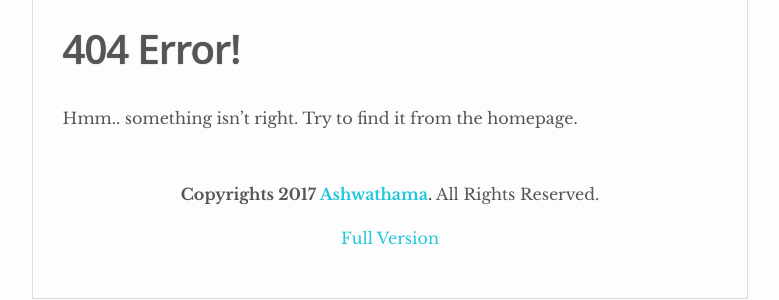
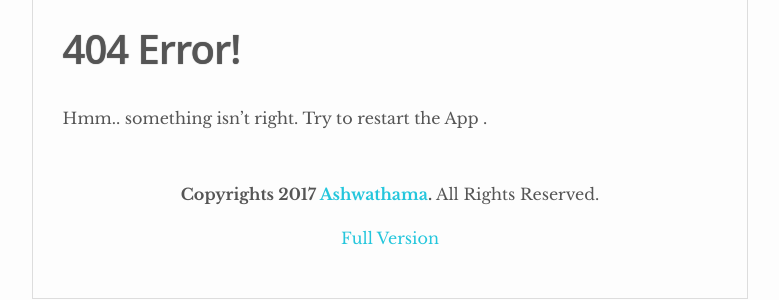
Before and after one commit to yugn27/atel, a Jekyll site: the page built from _pages/404.md, in a window 1280 px wide. Shown: the part 330-630 px from the top of the page, without its empty margins (250-1029 px from the left). Built offline with Jekyll 4.4.1, drawn with Linux system fonts in a browser that asks for light colours.

Commit message:
Update 404.md

```diff
--- a/_pages/404.md
+++ b/_pages/404.md
@@ -6,4 +6,4 @@ menu: no
 ---
 
 
-Hmm.. something isn't right. Try to find it from the homepage.
+Hmm.. something isn't right. Try to restart the App .
```
